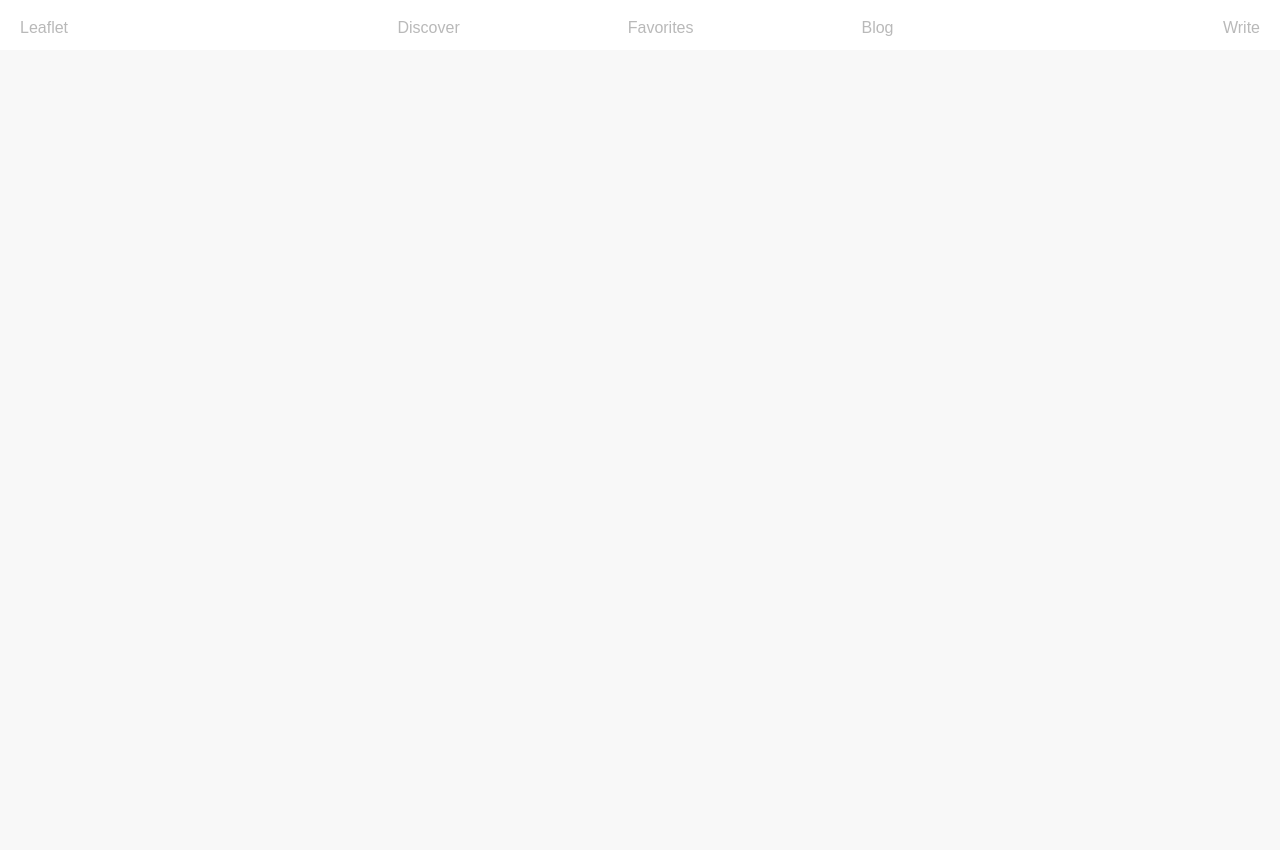
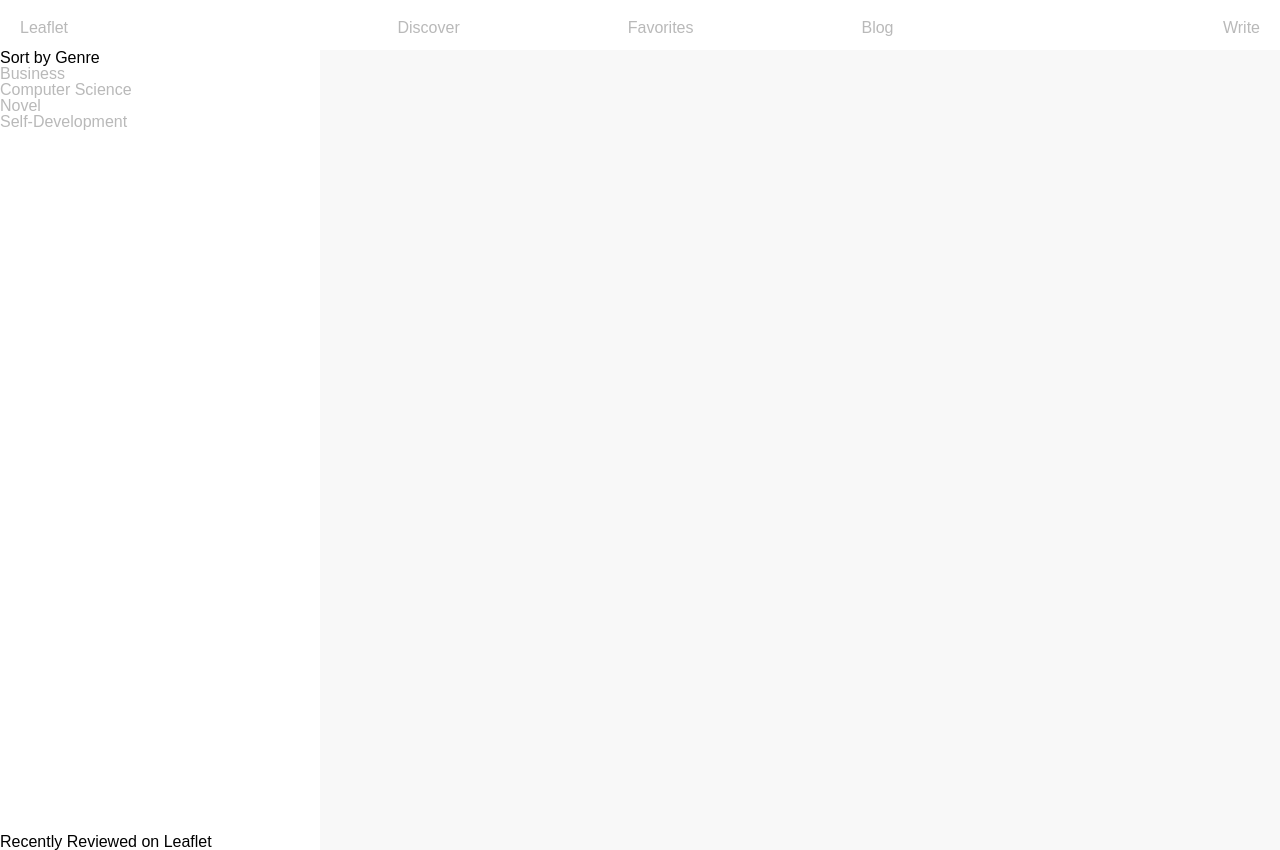
Before and after one commit to minseokim/Leaflet, a website: page app/index.html in a window 1280 px wide. Before the commit the page ends 800 px from the top, so only its background shows below. Drawn offline with Linux system fonts and the light colour scheme; files that its build step writes are made by us from their sources; a web font is replaced by a local one.

Commit message:
make sidebar take up 100% height by adding full height to html, body and wrapper

```diff
--- a/app/index.html
+++ b/app/index.html
@@ -35,7 +35,7 @@
     <link rel="stylesheet" href="styles/main.css">
 
     <!--Fonts-->
-    <link href="//db.onlinewebfonts.com/c/e964e105b78e8de781e629486cf8b31f?family=CamphorW01-Light" rel="stylesheet" type="text/css"/>
+    <link href="//db.onlinewebfonts.com/c/e964e105b78e8de781e629486cf8b31f?family=CamphorW04-Medium" rel="stylesheet" type="text/css"/>
 
     <!-- SEO: If your mobile URL is different from the desktop URL, add a canonical link to the desktop page https://developers.google.com/webmasters/smartphone-sites/feature-phones -->
     <!--
@@ -77,9 +77,15 @@
       <aside class="sidebar">
         <section class="sidebar__tags">
           <h2 class="sidebar__heading__tags">Sort by Genre</h2>
+          <ul class="sidebar__taglist">
+            <li><a href="#">Business</a></li>
+            <li><a href="#">Computer Science</a></li>
+            <li><a href="#">Novel</a></li>
+            <li><a href="#">Self-Development</a></li>
+          </ul>
         </section>
-        <section class="sidebar__recently-reviewed">
-          <h2 class="sidebar__heading__recently-reviewed">Recently Reviewed on Leaflet</h2>
+        <section class="sidebar__recentlyReviewed">
+          <h2 class="sidebar__heading__recentlyReviewed">Recently Reviewed on Leaflet</h2>
         </section>
       </aside>
     </div>
--- a/app/styles/main.css
+++ b/app/styles/main.css
@@ -26,6 +26,7 @@ footer, header, hgroup, menu, nav, section {
 }
 body {
 	line-height: 1;
+	box-sizing : border-box;
 }
 ol, ul {
 	list-style: none;
@@ -43,12 +44,16 @@ table {
 	border-spacing: 0;
 }
 
+
+html {
+	height : 100%;
+}
+
 /* Body typeface and color */
-
 body {
-	font-family : "CamphorW01-Light", sans-serif;
+	font-family : "CamphorW04-Medium", sans-serif;
 	background-color : #f8f8f8;
-	box-sizing : border-box;
+	height : 100%;
 }
 
 /* Remove default styling for links */
@@ -60,6 +65,8 @@ a, a:active, a:visited {
 /* Navigation */
 .topnav {
 	position : fixed;
+	top: 0;
+	left : 0;
 	background-color: #ffffff;
 	width : 100%;
 	height : 50px;
@@ -77,5 +84,24 @@ a, a:active, a:visited {
 	justify-content : space-between;
 }
 
+/*Container div for sidebar and wrapper*/
+.reviews-sidebar-wrapper {
+	margin-top : 50px;
+	display : flex;
+	height : 100%;
+}
+
+
+/*Reviews section*/
+.reviews {
+}
 
 /* Sidebar */
+.sidebar {
+	width : 25%;
+	height : 100%;
+	background-color : #ffffff;
+	display : flex;
+	flex-direction : column;
+	justify-content: space-between;
+}
```
Also changed, not shown: .tmp/styles/main.css, 1 other file.
